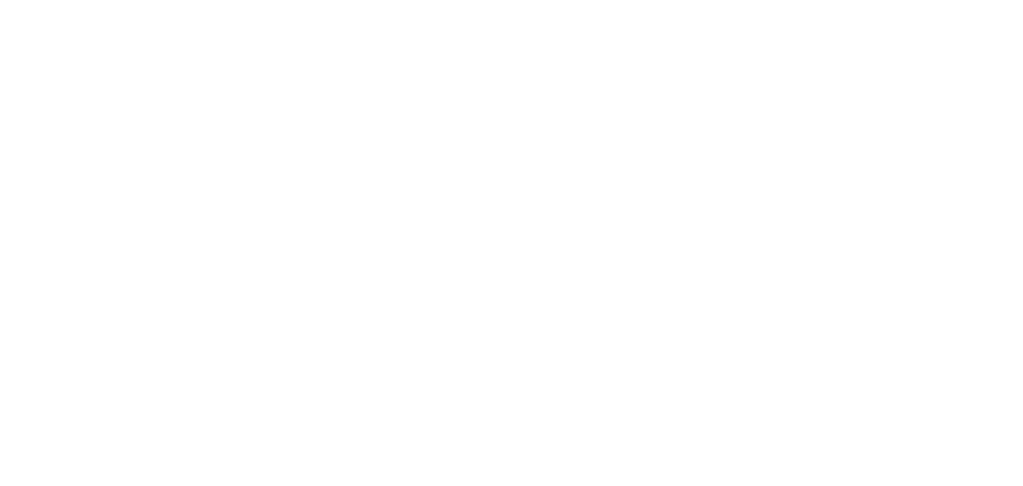
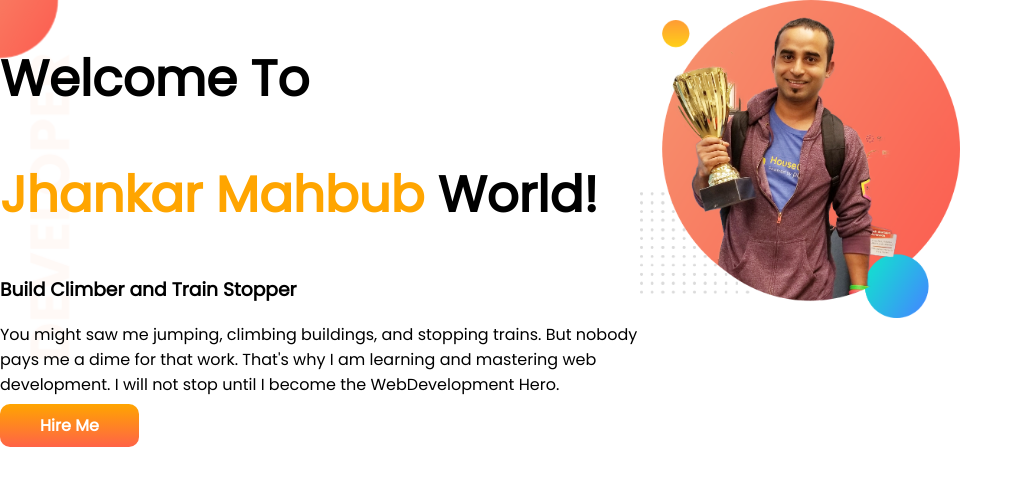
Before and after one commit to NAZMUL12799/Devoloper-portfolio, a plain HTML site: page index.html in a window 1280 px wide. Shown: the whole page, without its empty margins (0-1023 px from the left). Drawn offline with Linux system fonts and the light colour scheme.

Commit message:
top banner added

```diff
--- a/index.html
+++ b/index.html
@@ -1,12 +1,34 @@
 <!DOCTYPE html>
 <html lang="en">
+
 <head>
     <meta charset="UTF-8">
     <meta http-equiv="X-UA-Compatible" content="IE=edge">
     <meta name="viewport" content="width=device-width, initial-scale=1.0">
     <title>Document</title>
+    <link rel="preconnect" href="https://fonts.googleapis.com">
+    <link rel="preconnect" href="https://fonts.gstatic.com" crossorigin>
+    <link href="https://fonts.googleapis.com/css2?family=Poppins&display=swap" rel="stylesheet">
+    <link rel="stylesheet" href="style.css">
 </head>
+
 <body>
+    <section class="top-banner">
+        <div class="half-width">
+            <h1>Welcome To</h1>
+            <h1><span class="orange">Jhankar Mahbub</span> World!</h1>
+            <h3>Build Climber and Train Stopper</h3>
+            <p>You might saw me jumping, climbing buildings, and stopping trains. But nobody pays me a dime for that
+                work.
+                That's why I am learning and mastering web development. I will not stop until I become the
+                WebDevelopment
+                Hero.</p>
+            <a class="link-button" target="_blank" href="https://www.facebook.com/">Hire Me</a>
+        </div>
+        <div class="half-width">
+            <img src="images/jhankar.png" alt="">
+        </div>
+    </section>
+</body>
 
-</body>
 </html>
--- a/style.css
+++ b/style.css
@@ -0,0 +1,31 @@
+body{
+    font-family: 'Poppins', sans-serif;
+    margin: 0px;
+}
+h1{
+     font-size: 50px;
+}
+.orange{
+    color: orange;
+}
+section{
+    display: flex;
+}
+.half-width{
+    width: 50%;
+}
+.half-width img{
+    width: 50%;
+}
+.link-button{
+text-decoration: none;
+background-image: linear-gradient(orange,tomato);
+padding:10px 40px;
+color: white;
+font-weight: 700;
+border-radius: 10px;
+}
+.top-banner{
+    background-image: url(images/top-banner.png);
+    background-repeat: no-repeat;
+}
```
Also changed, not shown: images/dream-bg.png (added), images/exp-bg.png (added), images/jhankar.png (added), images/jhankar2.png (added), images/my-bg.png (added), images/my-bg2.png (added), images/top-banner.png (added), 7 other files.
